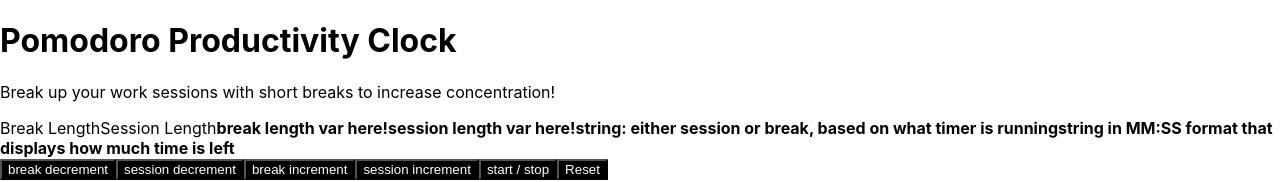
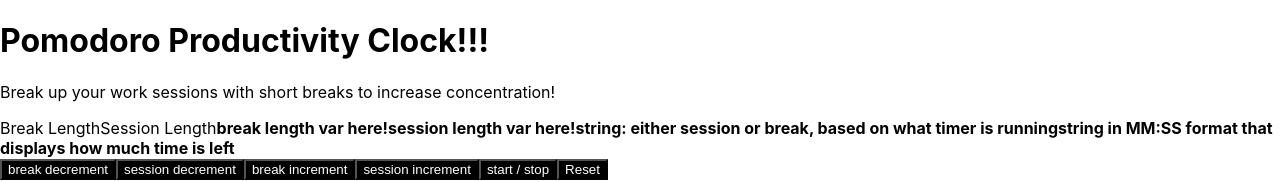
Before and after one commit to keircatenation/pomodoro-clock-app, a React (Vite) app: page / in a window 1280 px wide. Shown: the top 182 px of the page. Built offline with nearby package versions, Linux system fonts and the light colour scheme.

Commit message:
initial commit

```diff
--- a/src/App.jsx
+++ b/src/App.jsx
@@ -8,7 +8,7 @@ function App() {
   return (
     <>
     <header>
-      <h1>Pomodoro Productivity Clock</h1>
+      <h1>Pomodoro Productivity Clock!!!</h1>
       <p>Break up your work sessions with short breaks to increase concentration!</p>
     </header>
       <Labels/>
```
